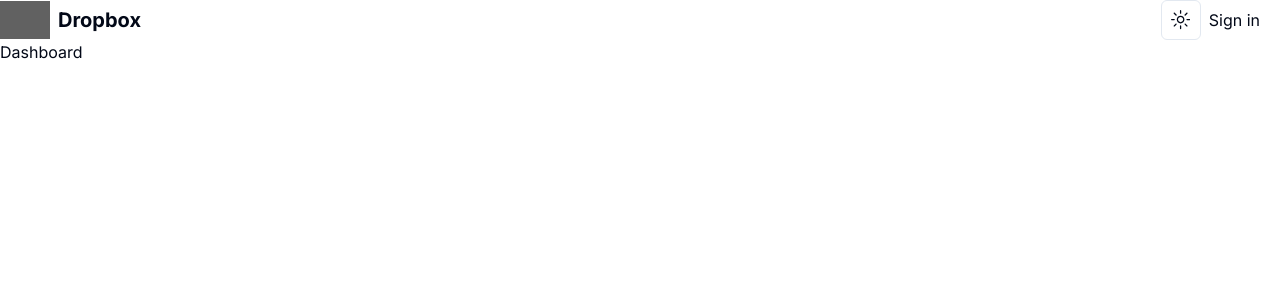
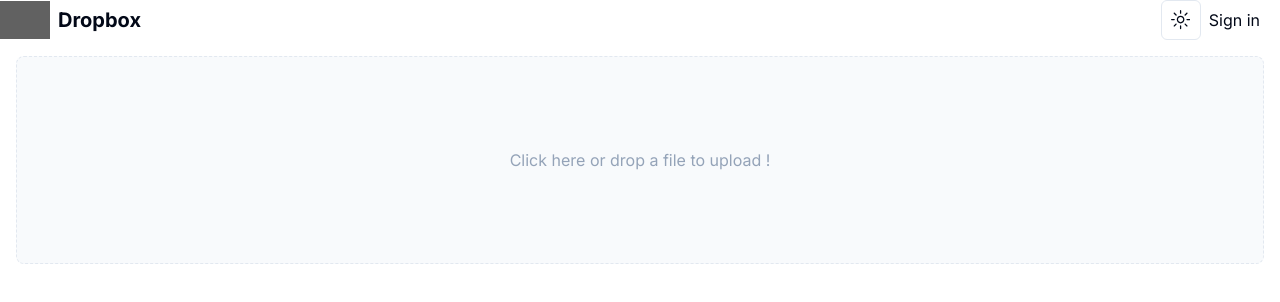
Before and after one commit to mansourelbash/dropbox-clone-youtube, a Next.js app: page /dashboard in a window 1280 px wide. Shown: the top 302 px of the page. Built offline with nearby package versions, Linux system fonts and the light colour scheme; no server answers; grey boxes are pictures that could not be loaded.

Commit message:
immplenting drag & drop functionlity with react dropzone

```diff
--- /dev/null
+++ b/app/components/DropzoneComponent.tsx
@@ -0,0 +1,37 @@
+'use client';
+import { cn } from '@/lib/utils';
+import React from 'react'
+import Dropzone from 'react-dropzone'
+const DropzoneComponent = () => {
+  // max size file 20MB
+  const maxSize = 20971520
+  return (
+    <div className='m-4'>
+    <Dropzone
+    minSize={0}
+    maxSize={maxSize}
+     onDrop={acceptedFiles => console.log(acceptedFiles)}>
+      {({getRootProps, getInputProps, isDragActive, isDragReject, fileRejections}) => {
+        const IsFileTooLarge = fileRejections.length > 0 && fileRejections[0].file.size > maxSize;
+        return (
+        <section>
+          <div {...getRootProps()}
+          className={cn("w-full h-52 flex justify-center items-center p-5 border border-dashed rounded-lg text-center", isDragActive ? "bg-[#035FFE] text-white animate-pulse" : "bg-slate-100/50 dark:bg-slate-800/80 text-slate-400"
+          )}
+          >
+            <input {...getInputProps()} />
+            {!isDragActive && "Click here or drop a file to upload !"}
+            {isDragActive && !isDragReject && "Drop to upload this file!"}
+            {isDragReject && "File type is not accepted!"}
+            {IsFileTooLarge && "File is too large"}
+          </div>
+        </section>
+        )
+      }
+      }
+    </Dropzone>
+    </div>
+  )
+}
+
+export default DropzoneComponent
--- a/app/dashboard/page.tsx
+++ b/app/dashboard/page.tsx
@@ -1,6 +1,13 @@
+import { auth } from "@clerk/nextjs"
+import DropzoneComponent from "@/app/components/DropzoneComponent";
 const Dashboard = () => {
+  const {userId} = auth();
   return (
-    <div>Dashboard</div>
+    <div>
+      {/* Dashboard (user is {userId}) */}
+    <DropzoneComponent />
+    </div>
+
   )
 }
 
--- a/package.json
+++ b/package.json
@@ -20,6 +20,7 @@
     "next-themes": "^0.2.1",
     "react": "^18",
     "react-dom": "^18",
+    "react-dropzone": "^14.2.3",
     "tailwind-merge": "^2.1.0",
     "tailwindcss-animate": "^1.0.7"
   },
```
Also changed, not shown: 1 other file (tests, documents, lock files or other folders).
